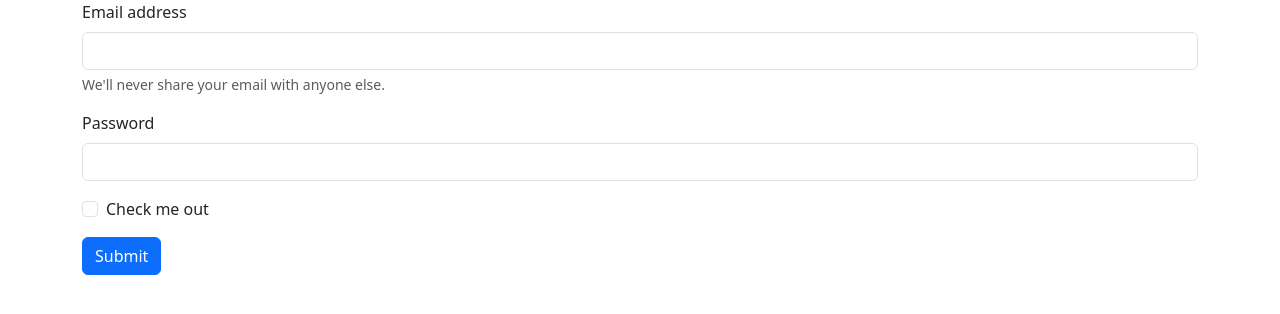
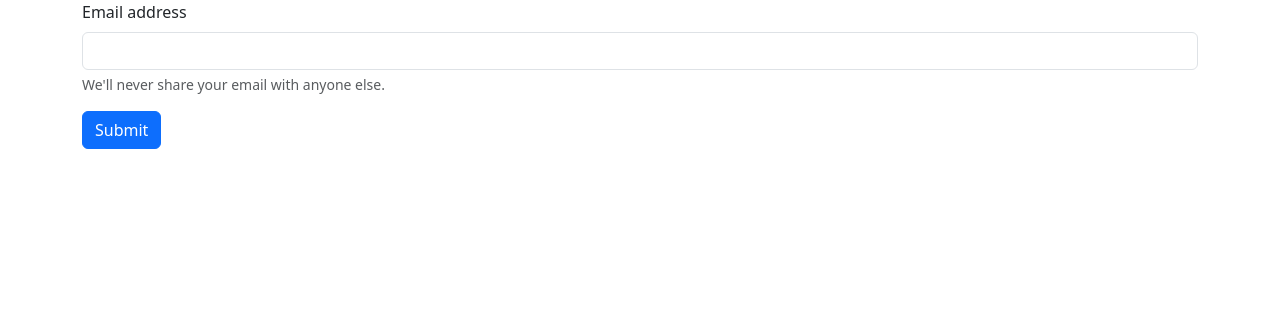
Before and after one commit to grecpt/Movie_Reviews_Django_App, a Django app: page / in a window 1280 px wide. Shown: the top 314 px of the page. Run offline with Django 5.2, Linux system fonts and the light colour scheme.

Commit message:
Movie_Reviews_Django_App: Remove unusage HTML tags on the home page

```diff
--- a/movie/templates/home.html
+++ b/movie/templates/home.html
@@ -14,14 +14,6 @@
               <input type="email" class="form-control" id="exampleInputEmail1" aria-describedby="emailHelp">
               <div id="emailHelp" class="form-text">We'll never share your email with anyone else.</div>
             </div>
-            <div class="mb-3">
-              <label for="exampleInputPassword1" class="form-label">Password</label>
-              <input type="password" class="form-control" id="exampleInputPassword1">
-            </div>
-            <div class="mb-3 form-check">
-              <input type="checkbox" class="form-check-input" id="exampleCheck1">
-              <label class="form-check-label" for="exampleCheck1">Check me out</label>
-            </div>
             <button type="submit" class="btn btn-primary">Submit</button>
           </form>
     </div>
```
